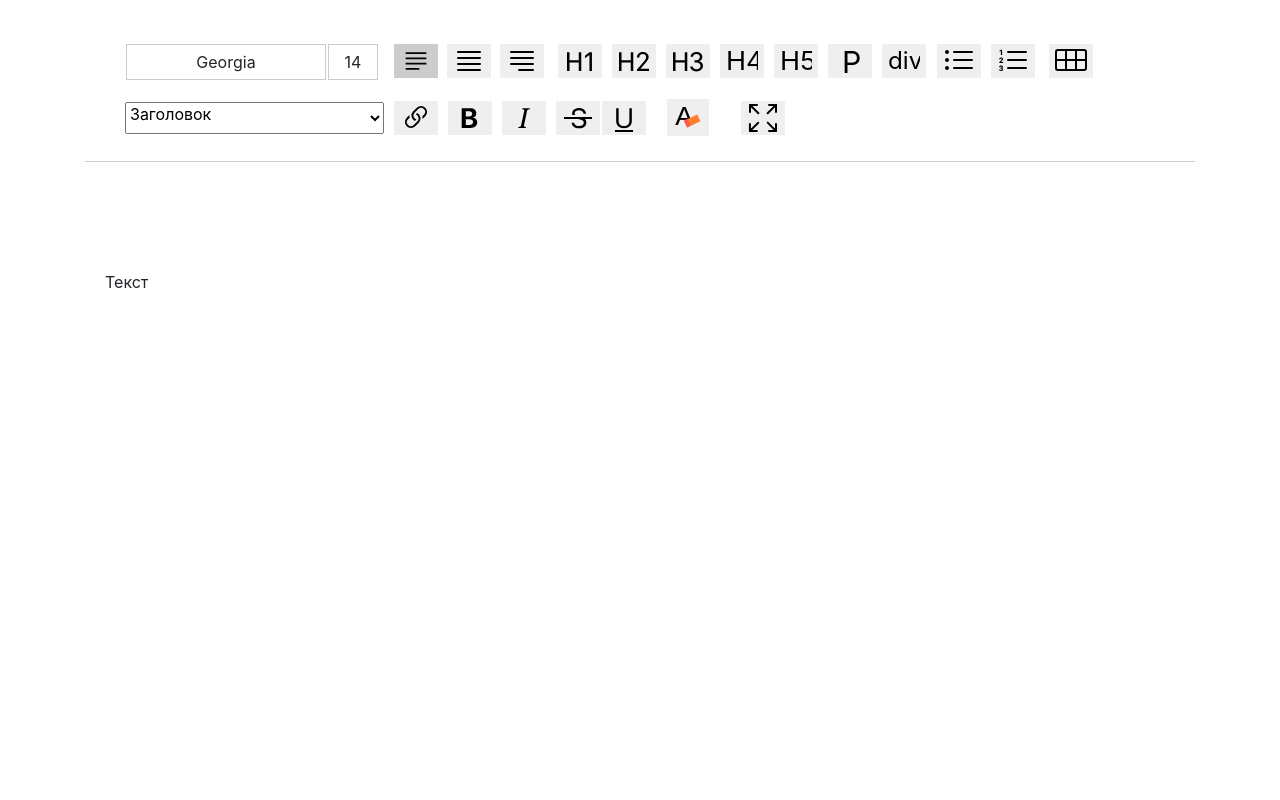
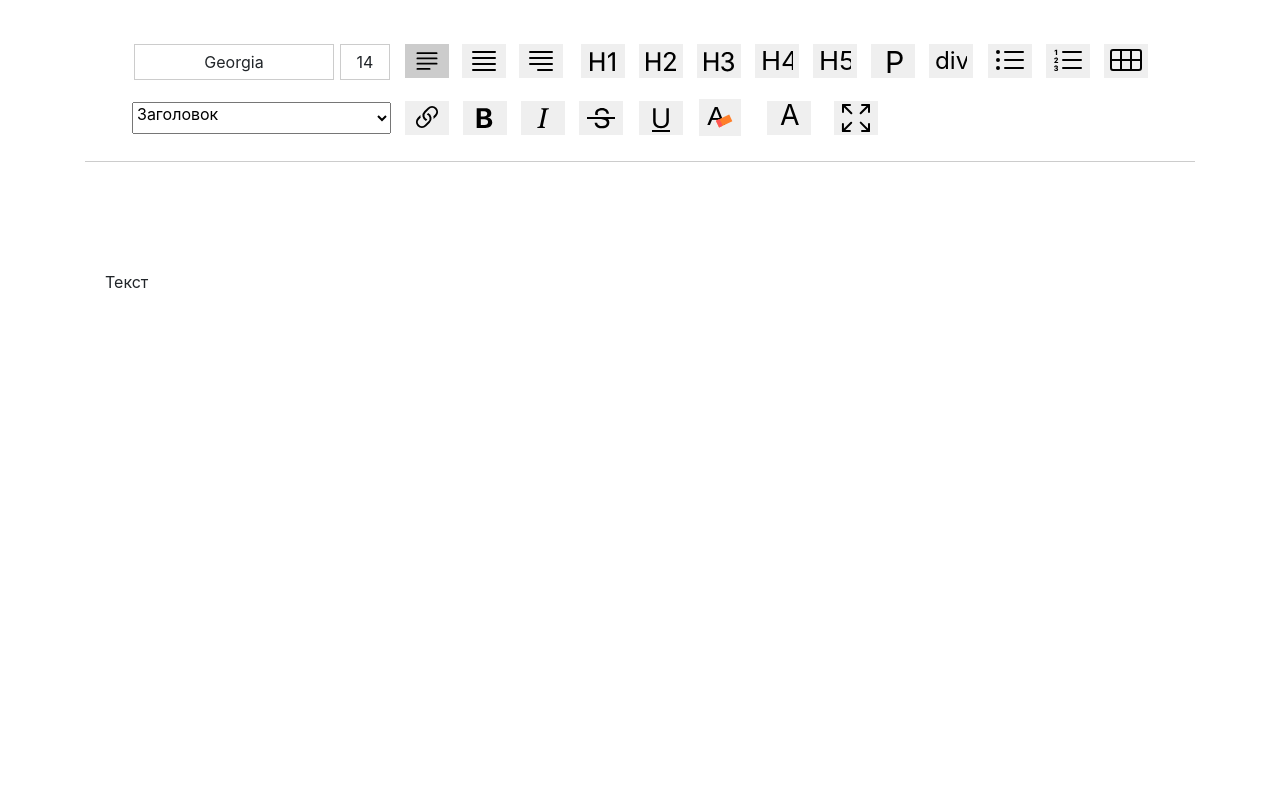
Before and after one commit to dimaarion/react-redactor, a React (Create React App) app: page / in a window 1280 px wide. Shown: the top 800 px of the page. Built offline with nearby package versions, Linux system fonts and the light colour scheme.

Commit message:
dimaarion/react-redactor.git

```diff
--- /dev/null
+++ b/src/LiterSelectColor.js
@@ -0,0 +1,22 @@
+import React from "react";
+export default function LiterSelectColor(props) {
+  return (
+    <div className="listItems">
+      <button
+        type="button"
+        className={"bi bi-justify-left " + props.itemsLine + "-iteml"}
+      >
+        <svg
+          width="2em"
+          viewBox="0 0 18 18"
+          fill="currentColor"
+          xmlns="http://www.w3.org/2000/svg"
+        >
+          <text x="4" y="13">
+            A
+          </text>
+        </svg>
+      </button>
+    </div>
+  );
+}
--- a/src/Panel.js
+++ b/src/Panel.js
@@ -15,6 +15,7 @@ import CloseControl from "./CloseControl";
 import LinkRemove from "./LinkRemove";
 import Table from "./Table";
 import Lincks from "./Lincks";
+import LiterSelectColor from "./LiterSelectColor";
 import "./css/controlpanel.css";
 import TableColRedactor from "./TableColRedactor";
 
@@ -230,7 +231,7 @@ function Panel(props) {
                 ititalTegs={props.ititalTegs}
                 selectedtext={props.selectedtext}
                 types={props.types}
-                class=" text-left listItems"
+                class="pl-2 text-left listItems"
                 setSelectPanelDicplay={props.setSelectPanelDicplay}
               />
             </td>
@@ -243,9 +244,12 @@ function Panel(props) {
                 ititalTegs={props.ititalTegs}
                 selectedtext={props.selectedtext}
                 types={props.types}
-                class=" col-sm text-left listItems"
+                class="pl-2 col-sm text-left listItems"
                 setSelectPanelDicplay={props.setSelectPanelDicplay}
               />
+            </td>
+            <td>
+              <LiterSelectColor />
             </td>
             <td>
               <CloseControl
--- a/src/TableColRedactor.js
+++ b/src/TableColRedactor.js
@@ -78,7 +78,7 @@ export default function TableColRedactor(props) {
         <thead>
           <tr>
             <td>Настройки таблицы</td>
-            <td style={STYLES.close}>
+            <td style={STYLES.close} colSpan="3">
               <svg
                 onClick={() => {
                   props.setDSittens(false);
@@ -249,7 +249,7 @@ export default function TableColRedactor(props) {
                 Ок
               </button>
             </td>
-            <td style={STYLES.butOt}>
+            <td style={STYLES.butOt} colSpan="3">
               <button
                 type="button"
                 className="btn btn-primary"
--- a/src/css/controlpanel.css
+++ b/src/css/controlpanel.css
@@ -4,4 +4,5 @@
 }
 .controlPanel table tr td {
   width: 50px;
+  padding-left: 5px;
 }
--- a/src/css/table.css
+++ b/src/css/table.css
@@ -5,6 +5,8 @@
   position: absolute;
   background-color: #ffffff;
   z-index: 8000;
+  width: 400px;
+  margin-left: -200px;
 }
 .removeDiv {
   text-align: right;
```
